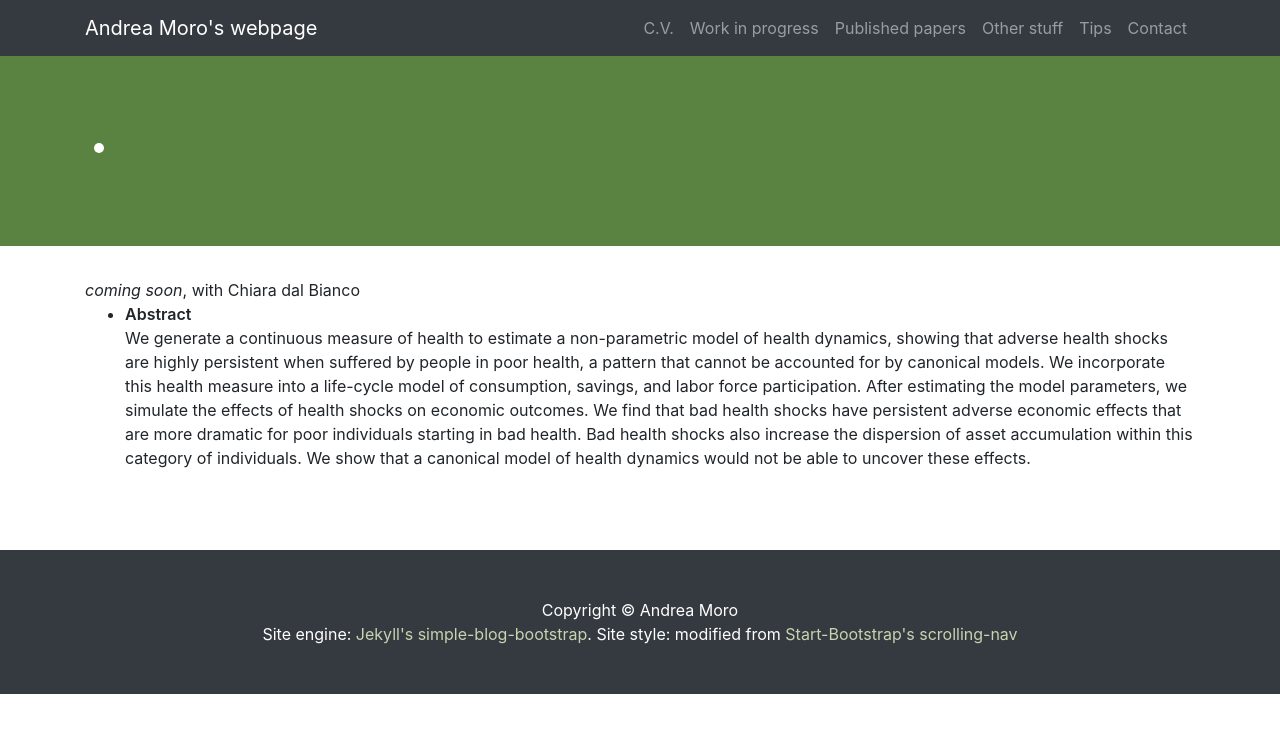
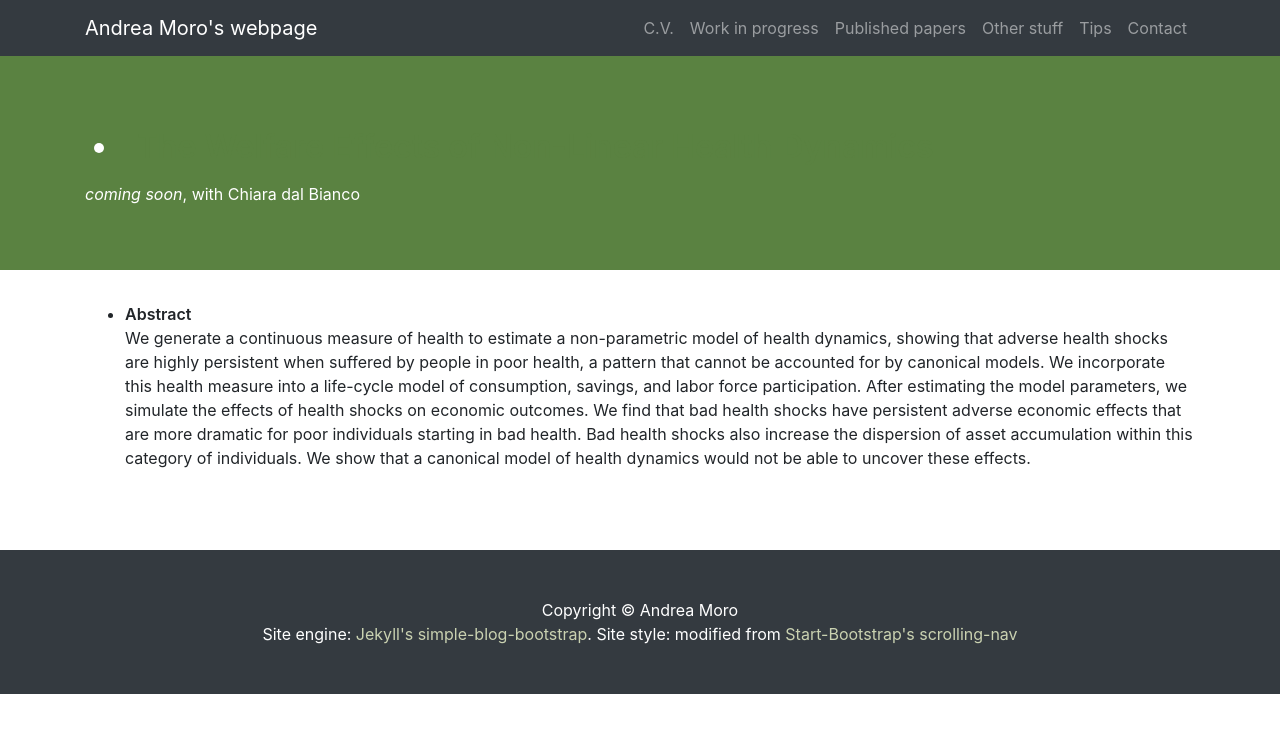
Before and after one commit to andreamoro-git/andreamoro-git.github.io, a Jekyll site: the page built from _posts/2022-01-04-dalbianco-moro-nonlinear-health.md, in a window 1280 px wide. Shown: the top 733 px of the page. Built offline with Jekyll 4.4.1, drawn with Linux system fonts in a browser that asks for light colours; our own code applies the rules of GitHub Pages for plain Markdown files.

Commit message:
Update post.html

```diff
--- a/_layouts/post.html
+++ b/_layouts/post.html
@@ -52,11 +52,6 @@ layout: default
   <span class="paper">{{ page.title }}</span>
 {%- endif -%}
     </h2>
-  </div>
-</header>
-
-<section>
- <div class="container">
 
     {%- if page.type == "incollection" -%}
       <i>{{ page.booktitle }}</i>
@@ -74,6 +69,12 @@ layout: default
       {{ page.date | date: ' %Y ' }}
     {%- endif -%}
     {{ page.shortauthor }}
+
+  </div>
+</header>
+
+<section>
+ <div class="container">
 
    <ul class="postpage">
       {{ page.content }}
```
Lines whose indentation alone changed are shown as unchanged.
